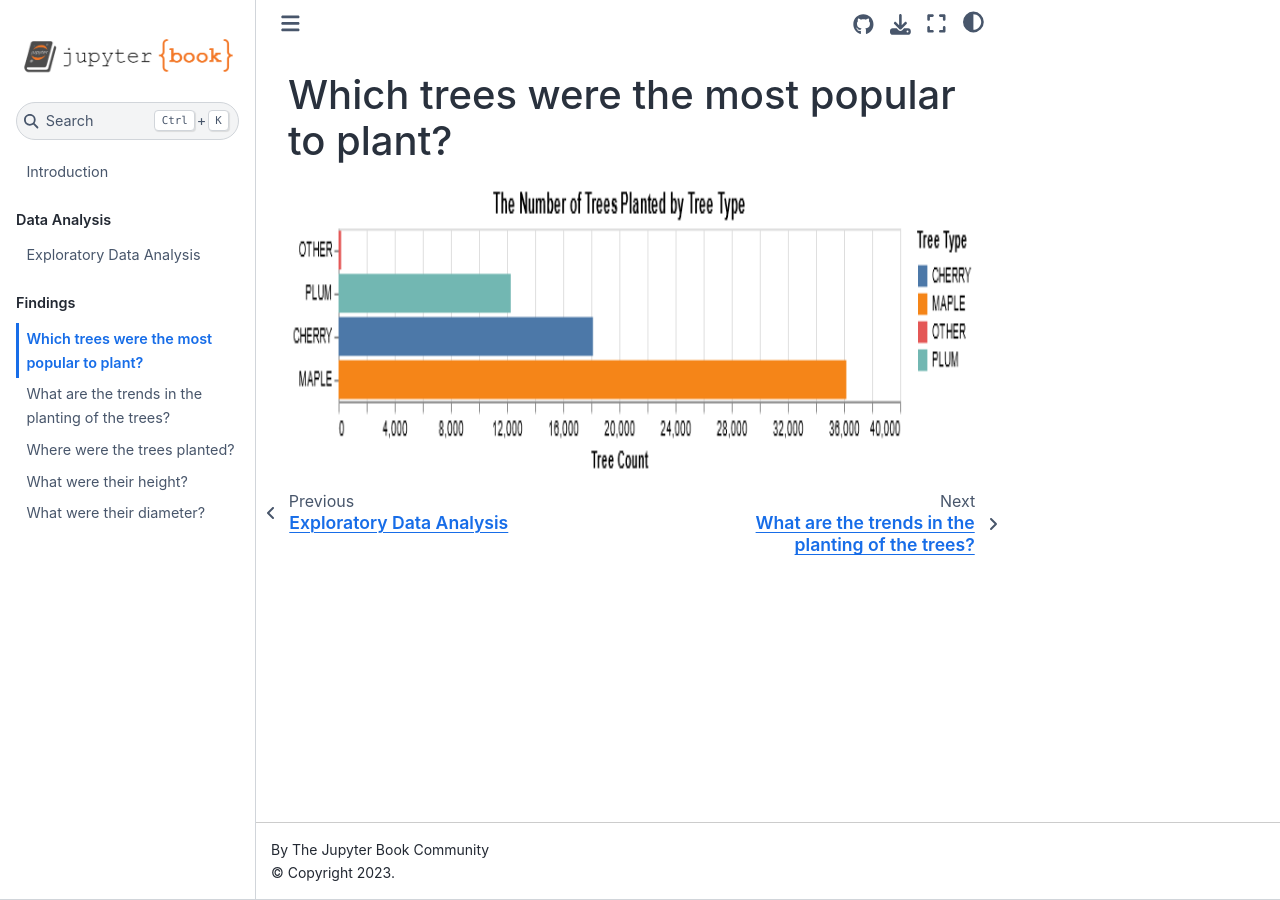
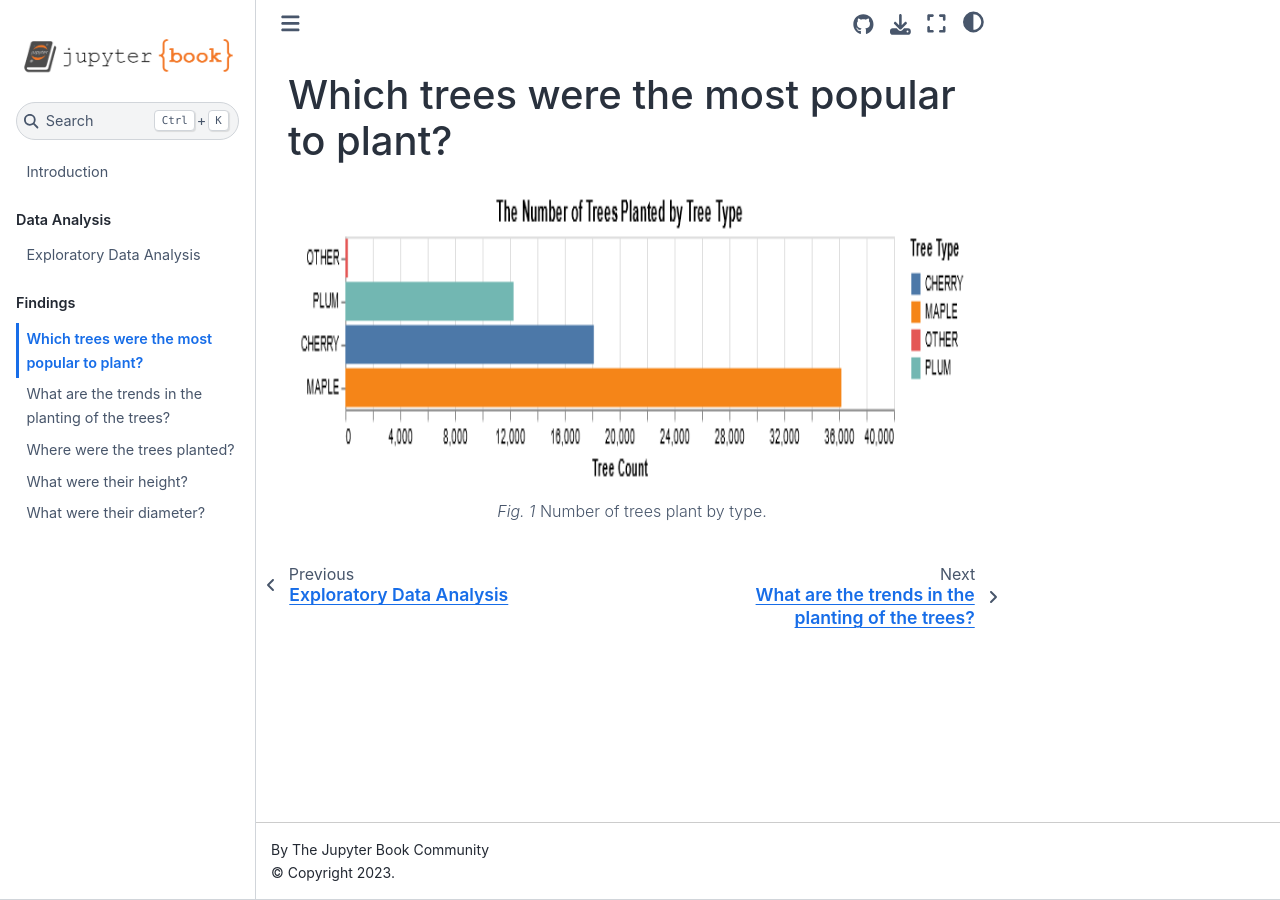
Before and after one commit to klew-pdot/fptrees, a Jupyter Book: the page built from doc/popular_trees.md, in a window 1280 px wide. Built offline with Jupyter Book 1.0.4 settings and Sphinx 7.4.7 and the Sphinx Book theme 1.1.4, drawn with Linux system fonts in a browser that asks for light colours.

Commit message:
image changed to figure

````diff
--- a/doc/popular_trees.md
+++ b/doc/popular_trees.md
@@ -1,6 +1,6 @@
 # Which trees were the most popular to plant?
 
-```{image} https://github.com/klew-pdot/fptrees/blob/main/images/number_of_trees_planted_by_type.png?raw=true
+```{figure} https://github.com/klew-pdot/fptrees/blob/main/images/number_of_trees_planted_by_type.png?raw=true
 ---
 height: 300px
 name: number_of_trees_planted_by_type
````
